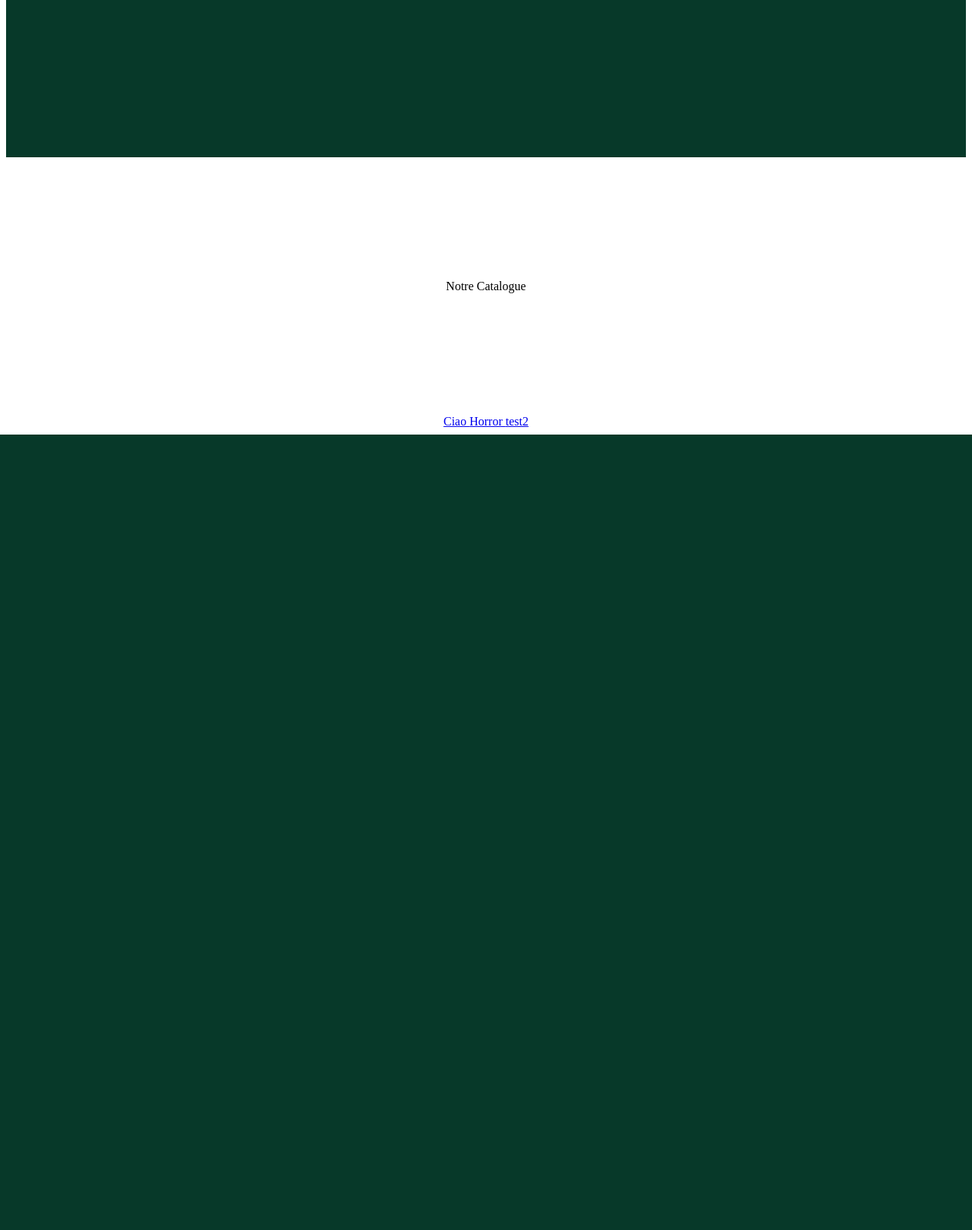
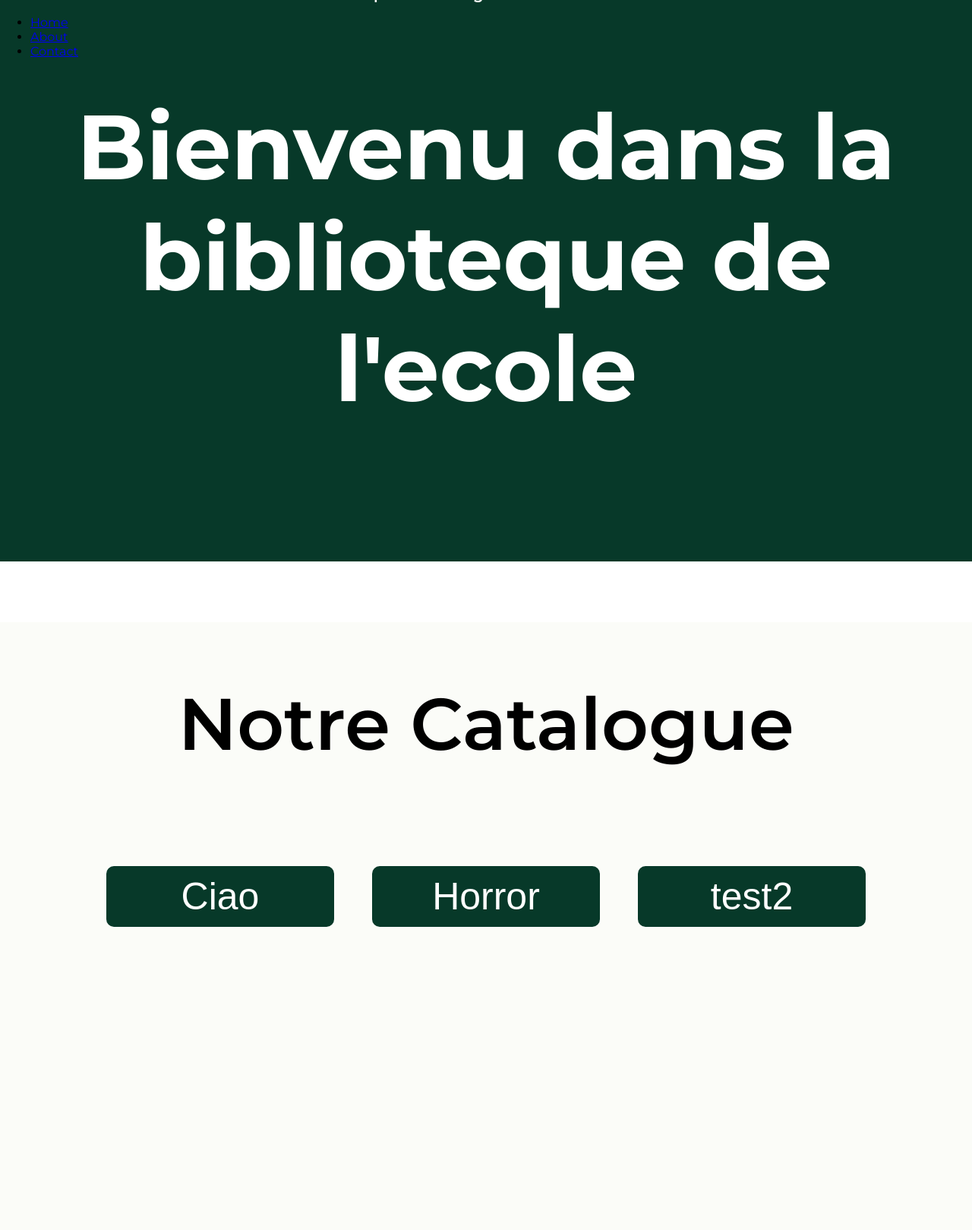
Before and after one commit to RayaneGuebre/library-website, a Django app: page / in a window 1280 px wide. Shown: the part 301-1920 px from the top of the page at 76% size. Before the commit the page ends 873 px from the top, so only its background shows below. Run offline with Django 5.2, Linux system fonts and the light colour scheme; data comes from the database, SQL or seed files in the repository; both versions use the stored data as it was after the commit.

Commit message:
font connected to the html and added categories list , need to improve the designn and finish the nav bar

```diff
--- a/library_website/app_folder/static/style.css
+++ b/library_website/app_folder/static/style.css
@@ -1,31 +1,58 @@
-@font-face{
-    font-family: 'Montserrat';
-    src: url('fonts/Montserrat-VariableFont_wght.ttf') format('ttf');
+@font-face {
+    font-family: 'Montserrat', sans-serif;
+    src: url('/static/fonts/Montserrat-VariableFont_wght.ttf') format('truetype');
     font-weight: 400; /* Normal weight */
 }
 
+.montserrat-MainFont {
+  font-family: "Montserrat", sans-serif;
+  font-optical-sizing: auto;
+  font-weight: 400;
+  font-style: normal;
+}
+body, h1, h2, h3, p {
+    font-family: 'Montserrat', sans-serif;
+}
+body {
+    padding:0;
+    margin: 0;
+}
+@media (max-width: 768px) {
+    #category-grid {
+        grid-template-columns: repeat(2, 1fr); /* 2 columns for tablets */
+    }
+}
+
+@media (max-width: 480px) {
+    #category-grid {
+        grid-template-columns: 1fr; /* 1 column for mobile phones */
+    }
+}
 #welcome-text-container{
     display: flex;
     justify-content: center;
     align-items: center;
     background-color: #073929;
-    height: 500px;
+    height: 100vh;
+    width: 100vw;
+    padding: 0;
+    margin: 0;
 }
 
 #welcome-text {
     text-align: center;
-    font-weight: 400;
-    font-size: 2rem;
+    font-weight: 600;
+    font-size: 60px;
     color: white;
 }
 
 #categories-title h1{
-    font-size: 1rem;
+    font-size: 96px;
     text-align: center;
-    padding-top: 150px;
-    padding-bottom: 150px;
+    padding-top: 75px;
+    padding-bottom: 50px;
     color: black;
-    font-weight: 400;
+    font-weight: 600;
 }
 
 #categories-container {
@@ -35,3 +62,36 @@
     text-align: center;
 
 }
+
+#category-grid{
+    display:grid;
+    column-gap: 50px;
+    row-gap: 50px;
+    grid-template-columns: 300px 300px  300px;
+    grid-template-rows: 80px 80px 80px;
+}
+#category-grid button{
+    width: 100%;
+    height: 100%;
+    color: white;
+    background-color: #073929;
+    font-size: 30px;
+    border: none;
+    border-radius: 10px;
+    font-size: 50px;
+    grid-template-columns: repeat(auto-fit, 200px, 1fr);
+}
+#categories-section {
+    height: 100vh;
+    background-color: #FBFCF8;
+}
+
+.navbar {
+    height: 30vh;
+    background-color: #FBFCF8;
+}
+.site-title {
+    color: white;
+    font-size: 20px;
+    font-weight: 600;
+}
--- a/library_website/app_folder/templates/app_folder/category.html
+++ b/library_website/app_folder/templates/app_folder/category.html
@@ -1,4 +1,5 @@
 <!-- books_by_category.html -->
+ {% load static %}
 <!DOCTYPE html>
 <html>
 <head>
--- a/library_website/app_folder/templates/app_folder/home.html
+++ b/library_website/app_folder/templates/app_folder/home.html
@@ -6,9 +6,27 @@
     <meta name="viewport" content="width=device-width, initial-scale=1.0" />
     <title>Library</title>
     <link rel="stylesheet" href="{% static 'style.css' %}" />
+    <link rel="preconnect" href="https://fonts.googleapis.com" />
+    <link rel="preconnect" href="https://fonts.gstatic.com" crossorigin />
+    <link
+      href="https://fonts.googleapis.com/css2?family=Montserrat:ital,wght@0,100..900;1,100..900&display=swap"
+      rel="stylesheet"
+    />
   </head>
   <body>
     <header>
+      <nav class="navbar">
+        <div class="logo-container">
+            <img src="images/DIC_logo" alt="Website Logo" class="logo">
+            <span class="site-title">Biblioteque DIC College</span>
+        </div>
+        <ul class="nav-links">
+            <li><a href="#home">Home</a></li>
+            <li><a href="#about">About</a></li>
+            <li><a href="#contact">Contact</a></li>
+        </ul>
+    </nav>
+
       <div id="welcome-text-container">
         <div id="welcome-text">
           <h1>Bienvenu dans la biblioteque de l'ecole</h1>
@@ -17,6 +35,7 @@
     </header>
 
     <main>
+      <section id="categories-section">
         <div id="categories-title">
           <h1>Notre Catalogue</h1>
         </div>
@@ -25,14 +44,14 @@
             {% for category in categories %}
             <a
               href="{% url 'books_in_category' category.name %}"
-            class="category-link"
-          >
-            {{ category.name }}
+              class="category-button"
+              ><button>{{ category.name }}</button>
             </a>
 
             {% endfor %}
           </div>
         </div>
+      </section>
     </main>
   </body>
 </html>
```
Also changed, not shown: library_website/app_folder/templates/app_folder/book_detail.html (line endings or trailing spaces), library_website/db.sqlite3. Lines whose indentation alone changed are shown as unchanged.
